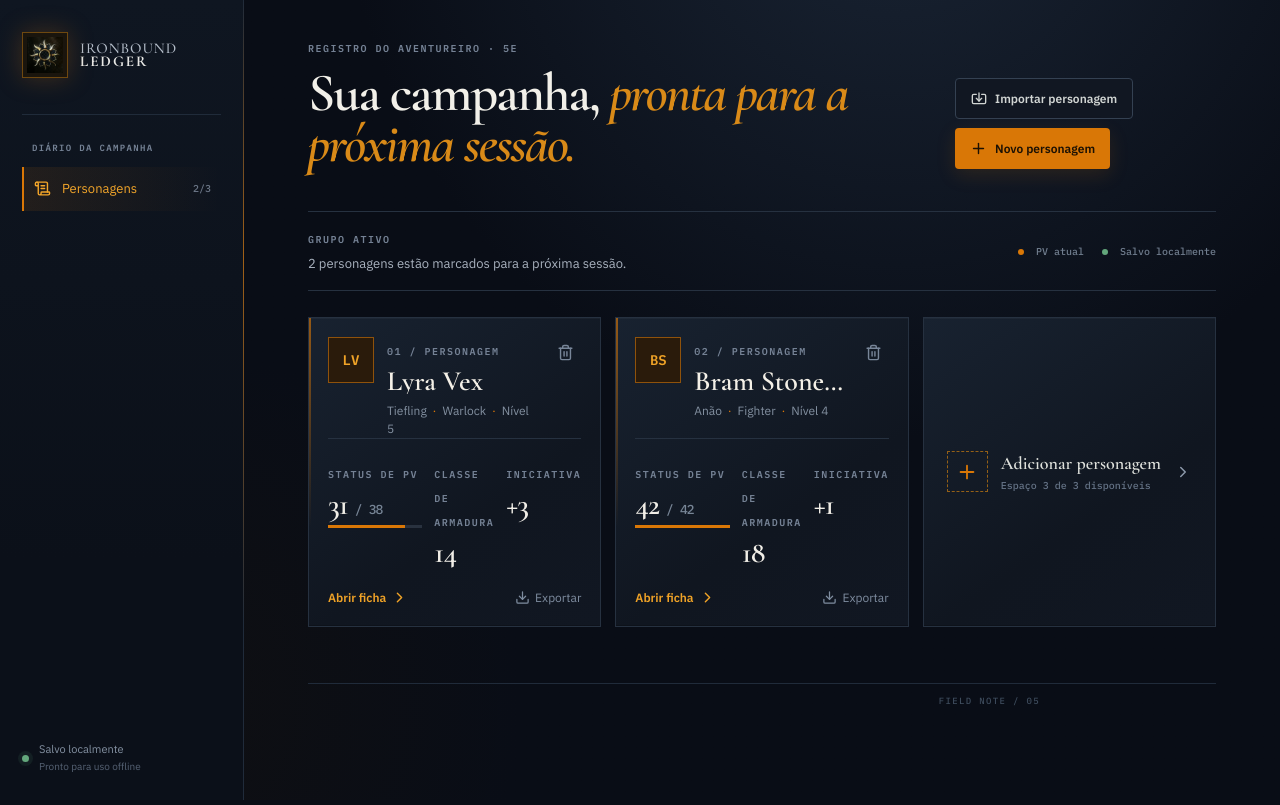
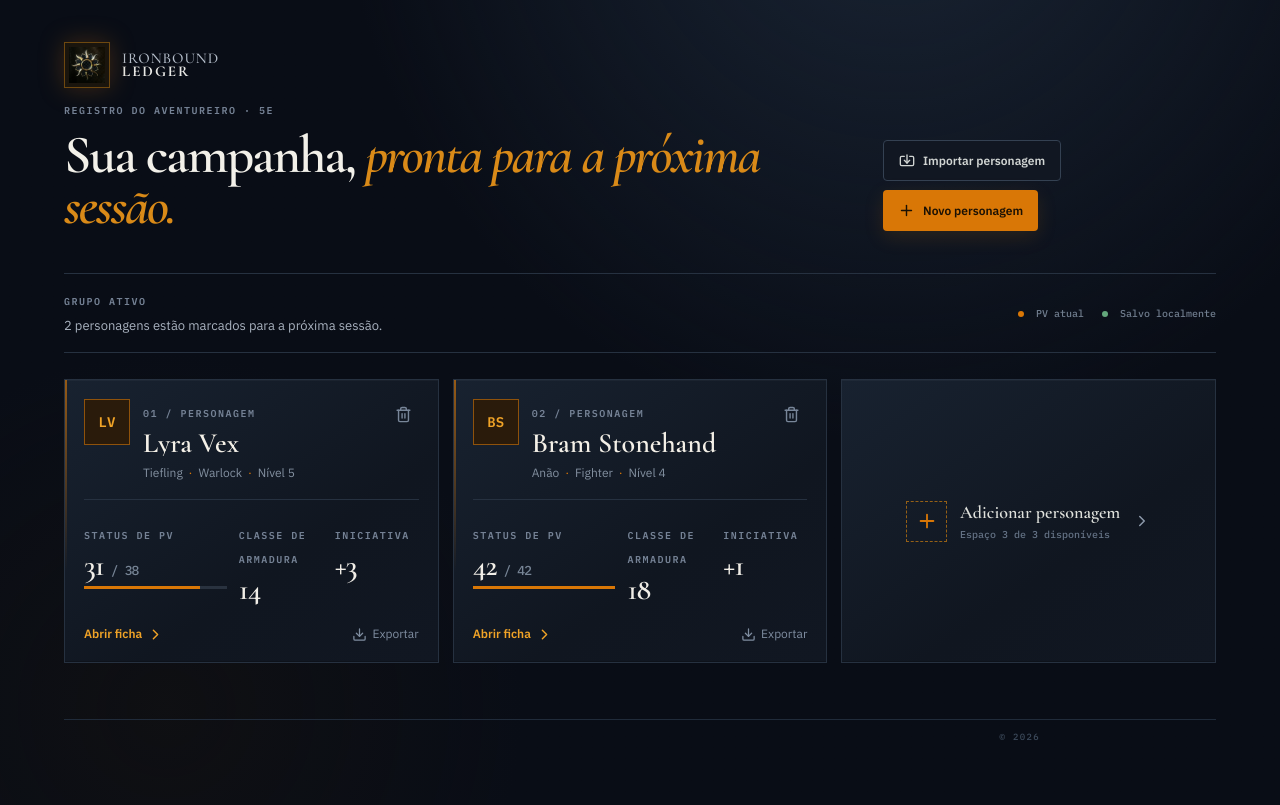
Before and after one commit to marvieiradev/dnd-character-sheet, a React (Vite) app: page / in a window 1280 px wide. Built offline with nearby package versions, Linux system fonts and the light colour scheme.

Commit message:
feat: reorganization of the Dashboard component.

```diff
--- a/src/components/Dashboard.tsx
+++ b/src/components/Dashboard.tsx
@@ -20,34 +20,19 @@ export function Dashboard({
 }) {
   return (
     <div className="app-shell">
-      <aside className="rail">
-        <div className="brand">
-          <img src="/logo.jpg" alt="" />
-          <span>
-            IRONBOUND
-            <br />
-            <b>LEDGER</b>
-          </span>
-        </div>
-        <div className="rail-rule" />
-        <div className="rail-label">DIÁRIO DA CAMPANHA</div>
-        <div className="rail-item active">
-          <ScrollText size={17} /> Personagens{" "}
-          <span className="rail-count">{characters.length}/3</span>
-        </div>
-        <div className="rail-bottom">
-          <div className="sync-dot" />
-          <span>
-            Salvo localmente
-            <br />
-            <small>Pronto para uso offline</small>
-          </span>
-        </div>
-      </aside>
+
       <main className="main-content">
         <header className="topbar">
           <div>
-            <div className="eyebrow">REGISTRO DO AVENTUREIRO · 5E</div>
+            <div className="brand">
+              <img src="/logo.jpg" alt="" />
+              <span>
+                IRONBOUND
+                <br />
+                <b>LEDGER</b>
+              </span>
+            </div>
+            <div className="eyebrow mt-4">REGISTRO DO AVENTUREIRO · 5E</div>
             <h1>
               Sua campanha, <em>pronta para a próxima sessão.</em>
             </h1>
--- a/src/index.css
+++ b/src/index.css
@@ -386,6 +386,13 @@ h1 em {
   height: 62px;
   font-size: 17px;
 }
+.remove-avatar{
+  width: 100%;
+  display: flex;
+  margin-top: 8px;
+  align-items: center;
+  justify-content: center;
+}
 .card-meta {
   min-width: 0;
   flex: 1;
@@ -542,7 +549,7 @@ h1 em {
   overflow: hidden;
 }
 .dashboard-foot::after {
-  content: "FIELD NOTE / 05";
+  content: "© 2026";
   position: absolute;
   right: 176px;
   top: 11px;
```
